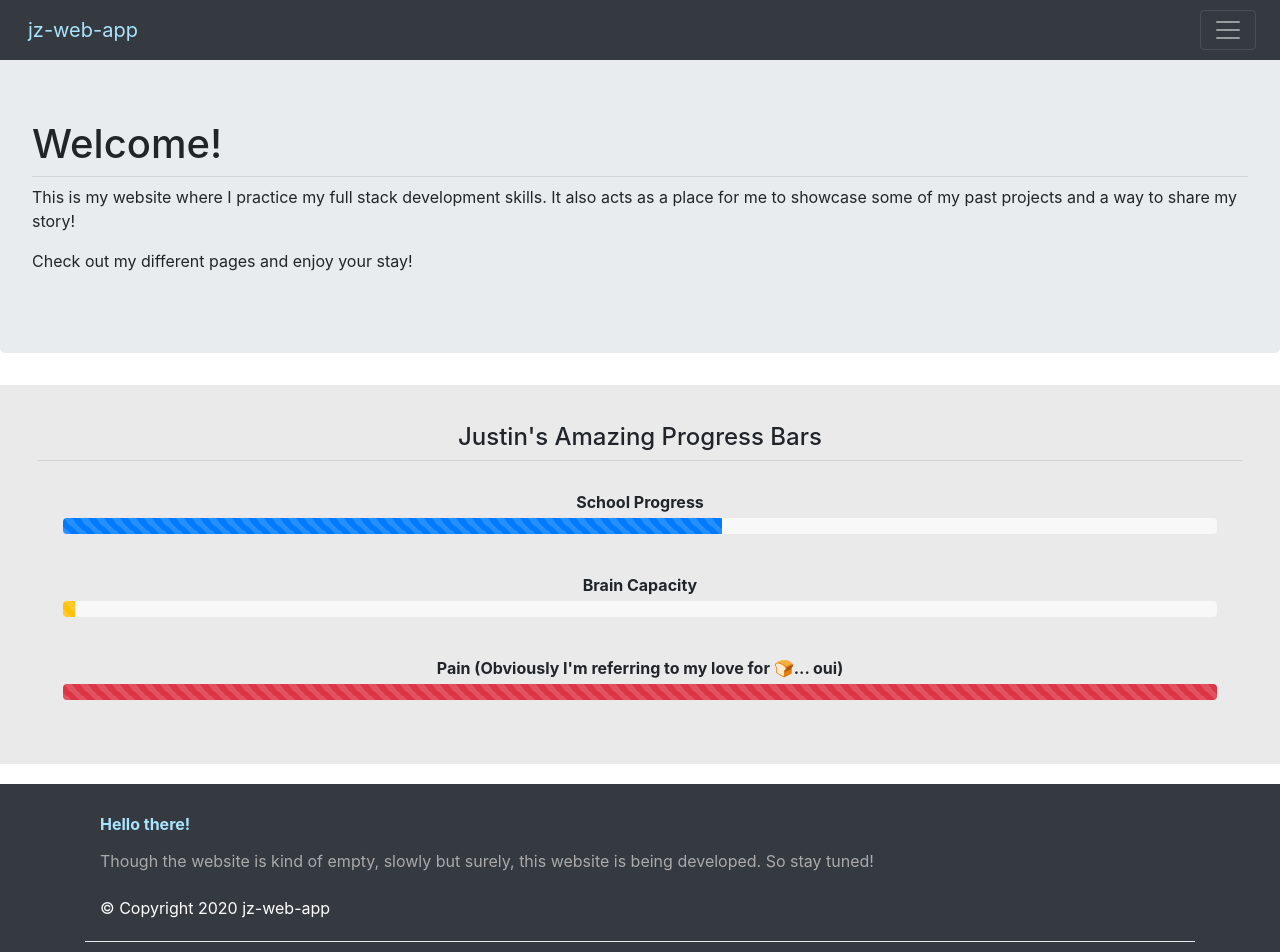
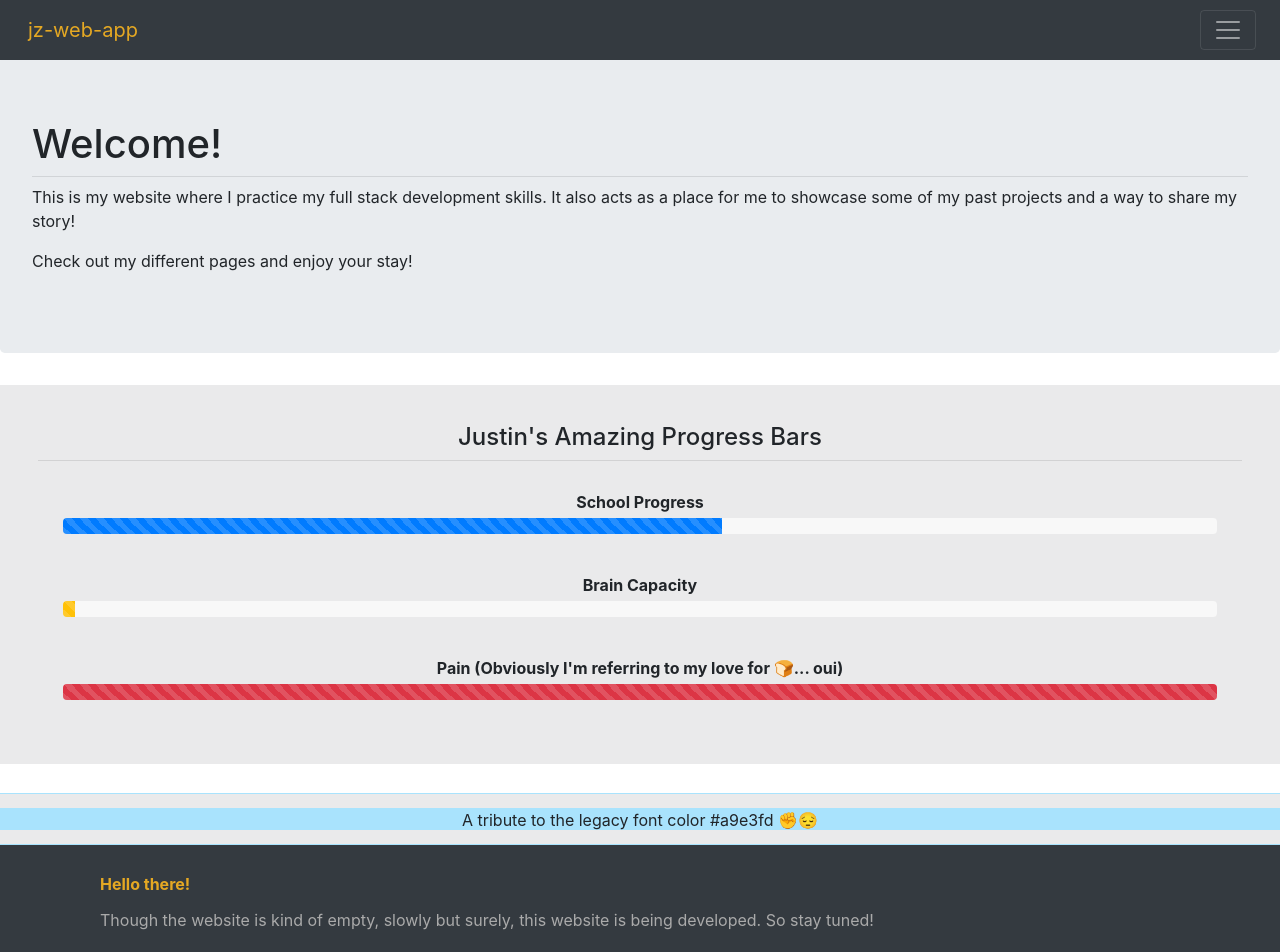
Before and after one commit to justin-zhu1018/jz-web-app, a React (Create React App) app: page / in a window 1280 px wide. Shown: the top 952 px of the page. Built offline with nearby package versions, Linux system fonts and the light colour scheme.

Commit message:
Change tab icon, adjust css font color

```diff
--- a/public/index.html
+++ b/public/index.html
@@ -2,7 +2,7 @@
 <html lang="en">
   <head>
     <meta charset="utf-8" />
-    <link rel="icon" href="%PUBLIC_URL%/tab.jpg" />
+    <link rel="icon" href="%PUBLIC_URL%/tabicon.png" />
     <meta name="viewport" content="width=device-width, initial-scale=1" />
     <meta name="theme-color" content="#000000" />
     <meta
--- a/src/components/footer.css
+++ b/src/components/footer.css
@@ -49,7 +49,7 @@
 }
 
 .footer__title {
-  color: #a9e3fd;
+  color: #e5a823;
   font-weight: bold;
   margin-bottom: 5px;
   display: block;
--- a/src/components/siteNavbar.css
+++ b/src/components/siteNavbar.css
@@ -3,7 +3,7 @@
 }
 
 .title-text {
-  color: #a9e3fd !important;
+  color: #e5a823 !important;
   padding: 2px;
   padding-left: 12px;
 }
--- a/src/pages/homePage.css
+++ b/src/pages/homePage.css
@@ -37,3 +37,40 @@
 .progress-bg-color {
   background-color: rgb(248, 248, 248) !important;
 }
+
+.icon {
+  margin: 30px auto;
+  /* border: 1px solid black; */
+  border-radius: 50px;
+  width: 100px;
+  height: 100px;
+  background-image: linear-gradient(
+    180deg,
+    #001b34 0%,
+    #0055a2 39%,
+    #e5a823 78%,
+    #ffb718 100%
+  );
+}
+
+.legacy-color-container {
+  outline: #a9e3fd solid 1px;
+  width: 100%;
+  height: 50px;
+  margin: 0;
+  background-color: #eaeaeb;
+}
+
+.legacy-color {
+  /* outline: 1px solid black; */
+  width: 100%;
+  height: 44%;
+  background-color: #a9e3fd;
+  text-align: center;
+}
+
+.legacy-color-sammich {
+  width: 100%;
+  height: 28%;
+  background-color: #eaeaeb;
+}
--- a/src/pages/homePage.js
+++ b/src/pages/homePage.js
@@ -61,6 +61,18 @@ export default class HomePage extends Component {
             />
           </div>
         </div>
+        <div className="legacy-color-container">
+          <div className="legacy-color-sammich" />
+          <div className="legacy-color">
+            <p>
+              A tribute to the legacy font color #a9e3fd{' '}
+              <span role="img" aria-labelledby="jsx-a11y/accessible-emoji">
+                ✊😔
+              </span>
+            </p>
+          </div>
+          <div className="legacy-color-sammich" />
+        </div>
       </div>
     );
   }
```
Also changed, not shown: public/tabicon.png (added).
